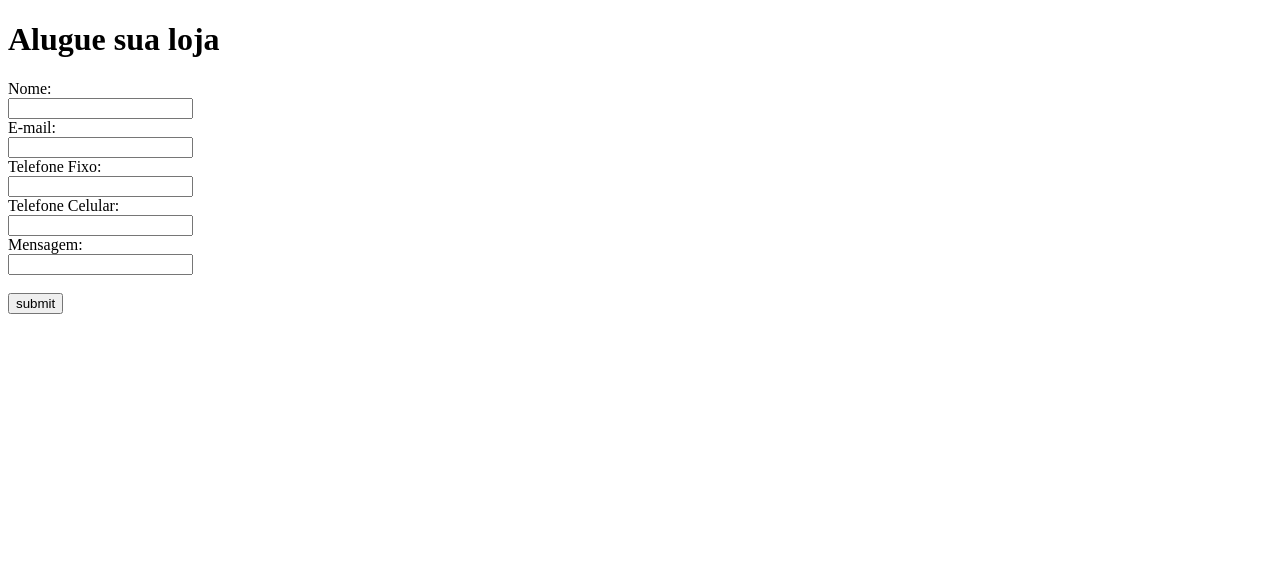
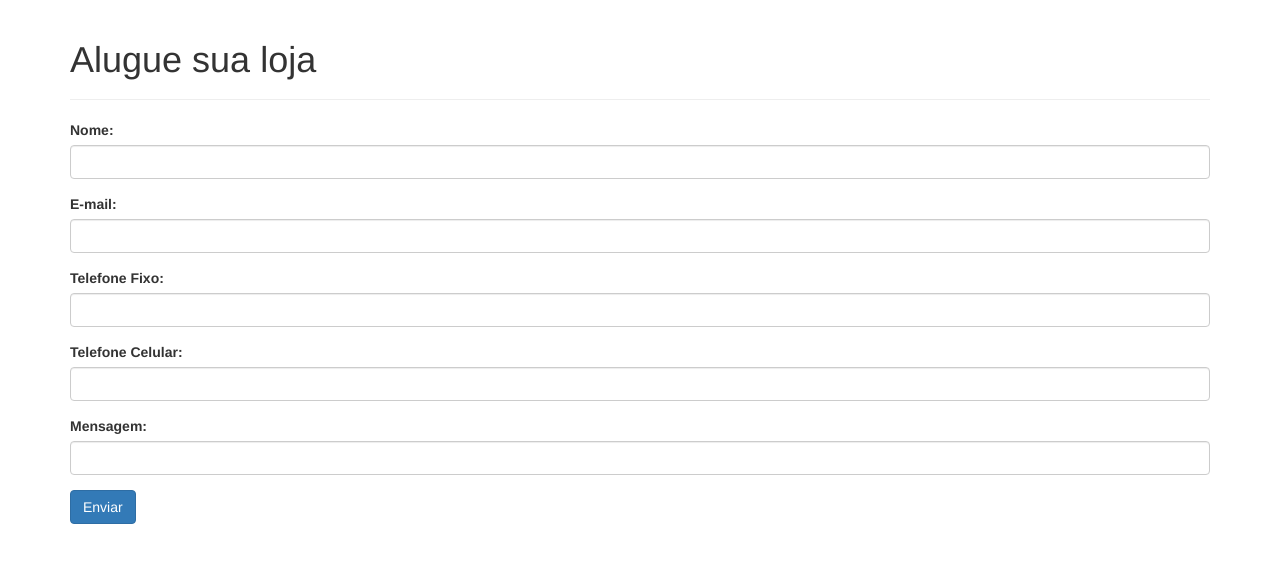
Before and after one commit to bruno-cap/shopping_grupo_1, a plain HTML site: page aluguel.html in a window 1280 px wide. Drawn offline with nearby package versions, Linux system fonts and the light colour scheme.

Commit message:
Formulario completo + Bootstrap

```diff
--- a/aluguel.html
+++ b/aluguel.html
@@ -10,46 +10,54 @@
 		<meta name="author" content="Grupo 1">
 		<meta name="description" content="Shopping InfoCena - Aluguel">
 		<!-- add Manifest Here -->
+
+        <!-- Latest compiled and minified CSS -->
+        <link rel="stylesheet" href="https://maxcdn.bootstrapcdn.com/bootstrap/3.3.7/css/bootstrap.min.css" integrity="sha384-BVYiiSIFeK1dGmJRAkycuHAHRg32OmUcww7on3RYdg4Va+PmSTsz/K68vbdEjh4u" crossorigin="anonymous">
 	</head>
 
 	<body>
+        <div class="container">
+            <div class="page-header">
 
-		<header>
+                <h1>Alugue sua loja</h1>
 
-			<h1>Alugue sua loja</h1>
+            </div>
 
-		</header>
+            <main>
 
-		<main>
+            <form>
+                <div class="form-group">
+                      <label for="nome">Nome:</label>
+                      <input type="text" name="nome" class="form-control" id="nome">
+                </div>
 
-		<form>
-			  Nome:<br>
-			  <input type="text" name="nome">
-			  <br>
+                <div class="form-group">
+                 <label for="email">E-mail:</label>
+                  <input type="text" name="email" class="form-control" id="email">
+                </div>
 
-			  E-mail:<br>
-			  <input type="text" name="email">
-			  <br>
+                <div class="form-group">
+                  <label for="telFixo">Telefone Fixo:</label>
+                  <input type="text" name="telfixo" class="form-control" id="telFixo">
+                </div>
 
-			  Telefone Fixo:<br>
-			  <input type="text" name="telfixo">
-			  <br>
+                <div class="form-group">
+                  <label for="telCel">Telefone Celular:</label>
+                  <input type="text" name="telcelular" class="form-control" id="telCel">
+                </div>
 
-			  Telefone Celular:<br>
-			  <input type="text" name="telcelular">
-			  <br>
+                <div class="form-group">
+                  <label for="mensagem">Mensagem:</label>
+                  <input type="text" name="mensagem" class="form-control" id="mensagem">
+                </div>
 
-			  Mensagem:<br>
-			  <input type="text" name="mensagem">
-			  <br><br>
+                  <button class="btn btn-primary">Enviar</button>
 
-              <input type="submit" value="submit">
-
-		</form>
+            </form>
 
 
-		</main>
-
+            </main>
+		</div>
 	</body>
 
 </html>
```
